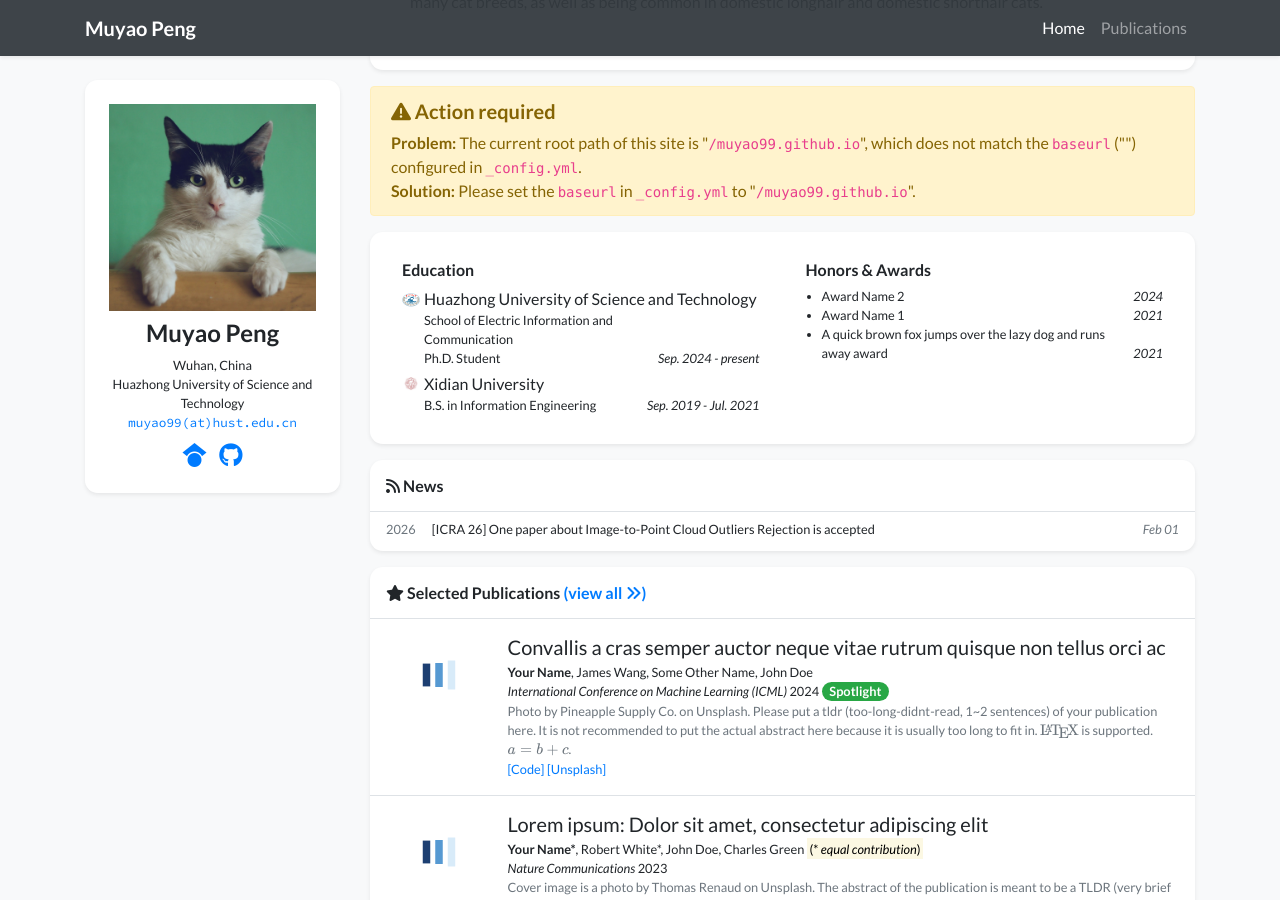
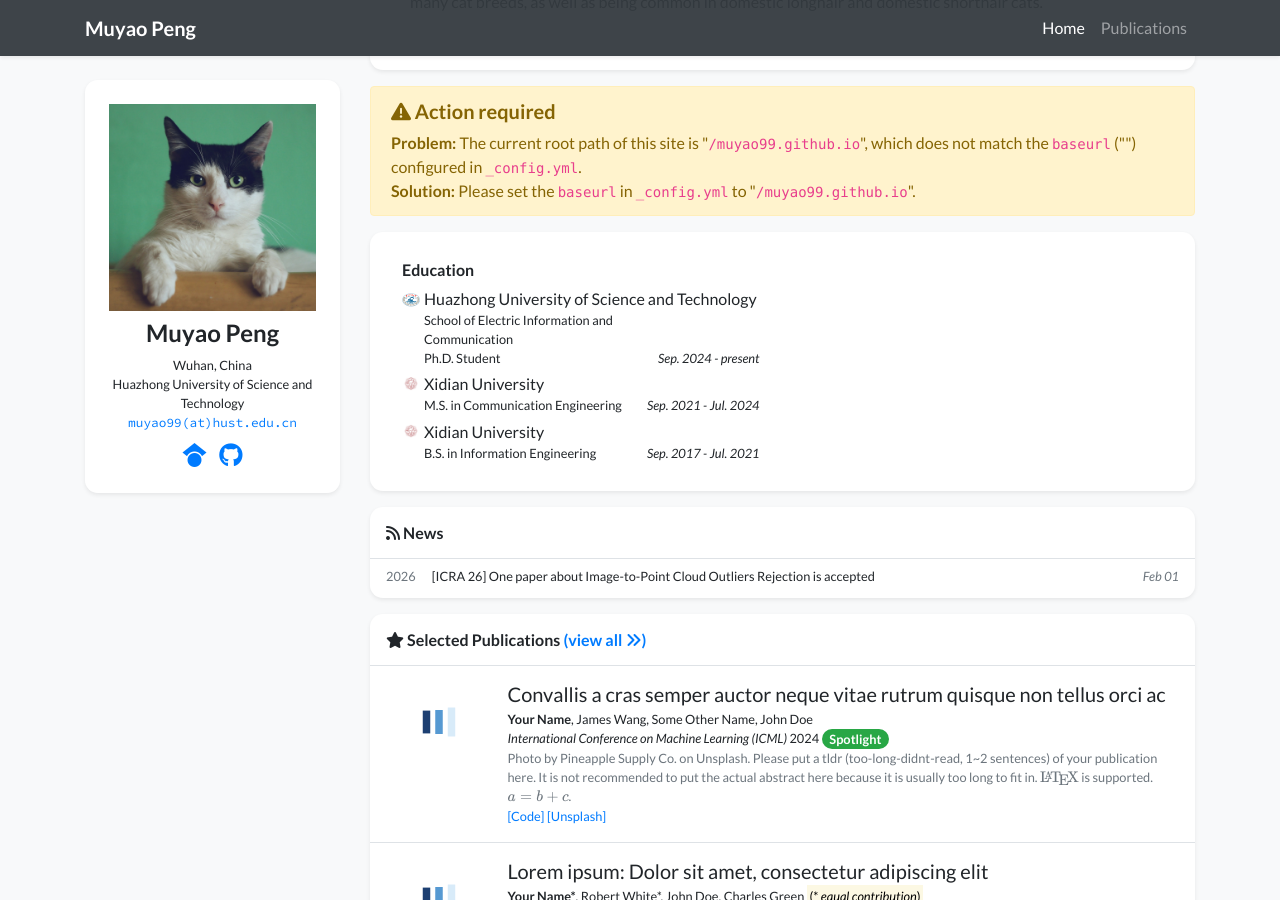
Before and after one commit to muyao99/muyao99.github.io, a Jekyll site: the page built from index.html, in a window 1280 px wide and 900 px high, scrolled down 300 px. Built offline with Jekyll 4.4.1, drawn with Linux system fonts in a browser that asks for light colours; nearby versions of some CDN libraries; a style sheet for code colours, icons or effects is not loaded.

Commit message:
Revise education details and disable awards section
Updated educational background and commented out awards section.

```diff
--- a/_data/profile.yml
+++ b/_data/profile.yml
@@ -43,8 +43,12 @@ education:
   date: Sep. 2024 - present
 - name: Xidian University
   logo: /assets/images/badges/XDU.jpeg
+  position: M.S. in Communication Engineering
+  date: Sep. 2021 - Jul. 2024
+- name: Xidian University
+  logo: /assets/images/badges/XDU.jpeg
   position: B.S. in Information Engineering
-  date: Sep. 2019 - Jul. 2021
+  date: Sep. 2017 - Jul. 2021
 
 # experience:
 # - name: Peking University
@@ -52,10 +56,10 @@ education:
 #   position: Research Intern
 #   date: Sep. 2019 - Jul. 2021
 
-awards:
-- name: Award Name 2
-  date: 2024
-- name: Award Name 1
-  date: 2021
-- name: A quick brown fox jumps over the lazy dog and runs away award
-  date: 2021
+# awards:
+# - name: Award Name 2
+#   date: 2024
+# - name: Award Name 1
+#   date: 2021
+# - name: A quick brown fox jumps over the lazy dog and runs away award
+#   date: 2021
```
